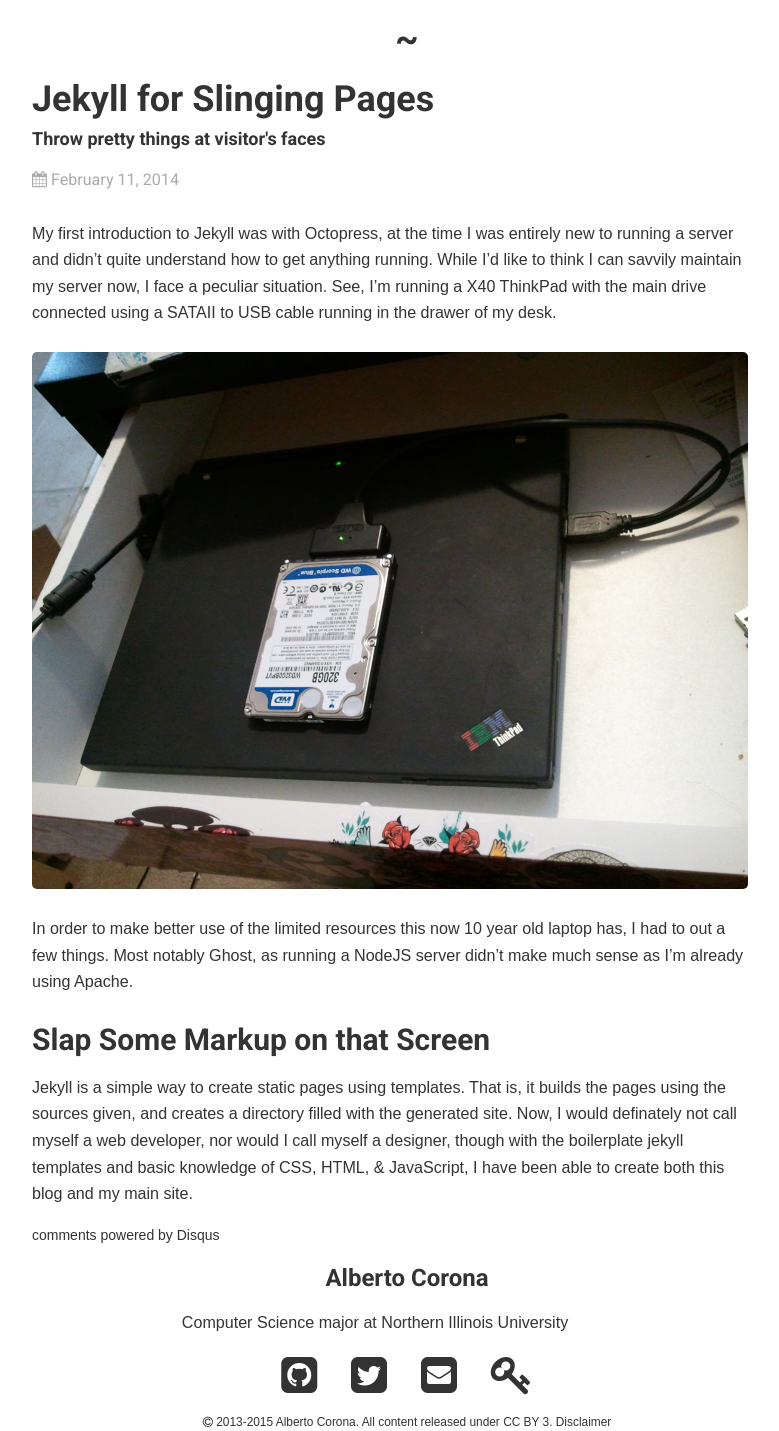
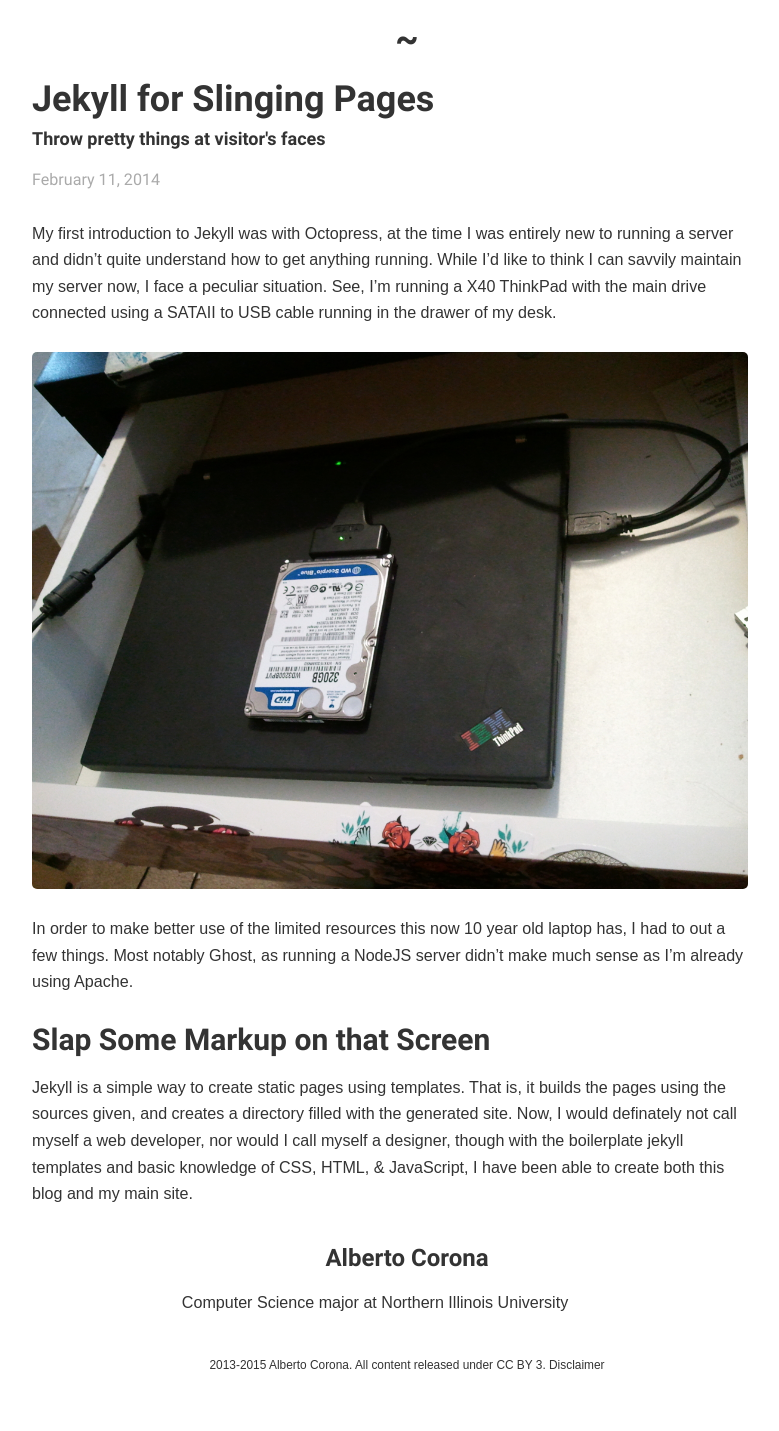
Before and after one commit to 0X1A/wwebsiteasontheinternet, a Jekyll site: the page built from _posts/2014-02-11-using-jekyll.md, in a window 1280 px wide. Shown: the whole page, without its empty margins (233-1012 px from the left). Built offline with Jekyll 4.4.1, drawn with Linux system fonts in a browser that asks for light colours; nearby versions of some CDN libraries; some web fonts are replaced; Markdown is read by kramdown in place of the engine named in the settings; comment, search, counter and statistics services are not loaded; after the commit the page ends 1374 px from its top, so only the background shows below that.

Commit message:
layouts: use new css, remove icons
Signed-off-by: Alberto Corona <alberto@0x1a.us>

```diff
--- a/_layouts/index.html
+++ b/_layouts/index.html
@@ -5,10 +5,7 @@
     <meta http-equiv="X-UA-Compatible" content="IE=edge,chrome=1">
     <meta name="viewport" content="width=device-width, initial-scale=1.0">
     <link rel="stylesheet" href="/css/bootstrap.min.css">
-    <link rel="stylesheet" href="https://maxcdn.bootstrapcdn.com/font-awesome/4.3.0/css/font-awesome.min.css">
-    <link href='http://fonts.googleapis.com/css?family=Source+Code+Pro:400,700|Droid+Serif:400,700,700italic,400italic|Roboto:400,700' rel='stylesheet' type='text/css'>
-    <link rel="stylesheet" href="/css/syntax.css">
-    <link rel="stylesheet" href="/css/style.css">
+    <link rel="stylesheet" href="/css/min.css">
     <title>{{ page.title }}</title>
 </head>
 <body>
@@ -23,5 +20,4 @@
         </div>
     </div>
 </body>
-{% include stats.html %}
 </html>
--- a/_layouts/post.html
+++ b/_layouts/post.html
@@ -3,6 +3,5 @@ layout: index
 ---
 <h1>{{ page.title }}</h1>
 <h4>{{ page.desc }}</h4>
-<p class="meta"><i class="fa fa-calendar"></i> {{ page.date | date: '%B %d, %Y' }}</p>
+<p class="meta"> {{ page.date | date: '%B %d, %Y' }}</p>
 {{ content }}
-{% include disqus.html %}
```
